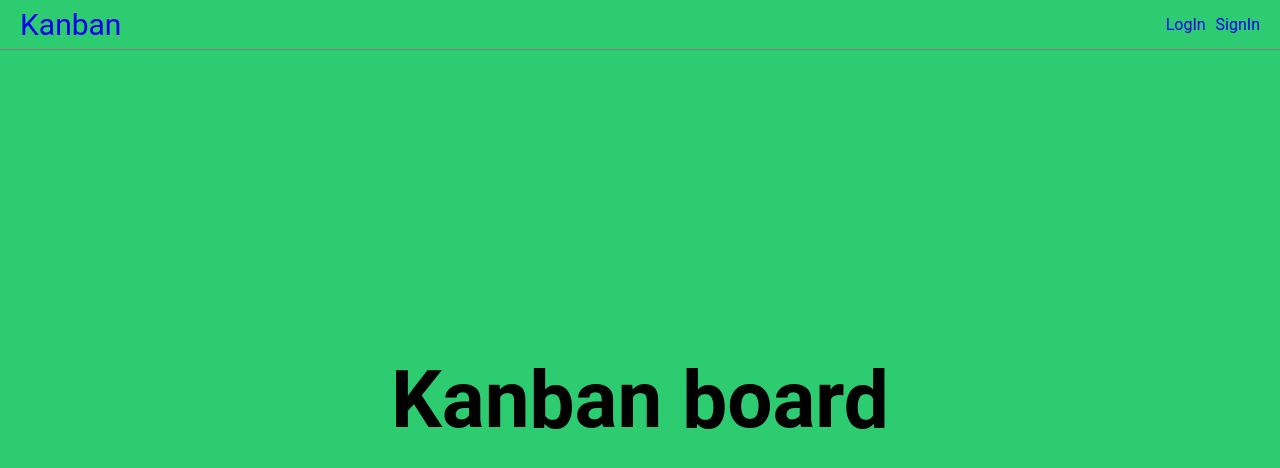
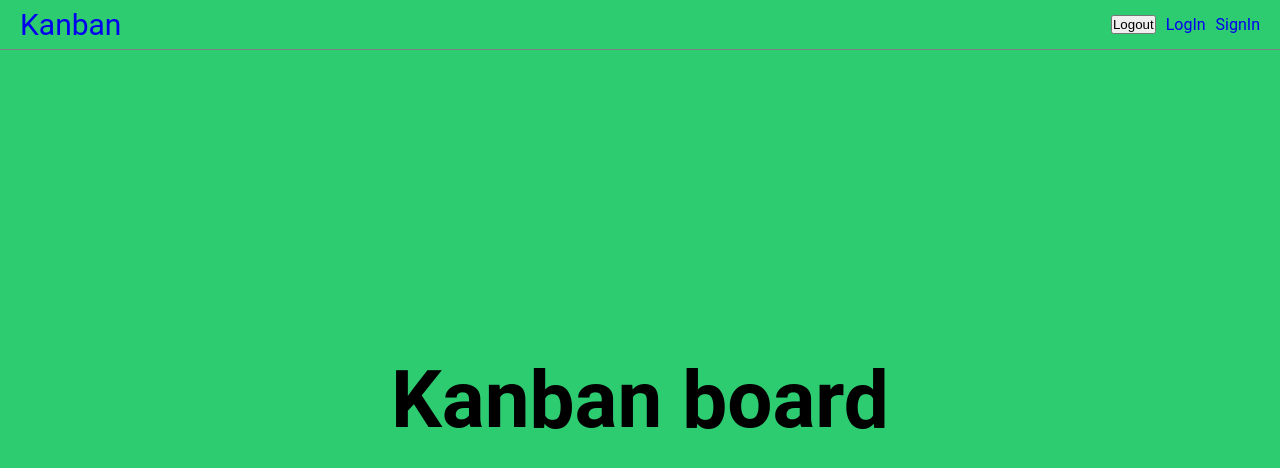
Before and after one commit to PawelPyc154/Kanban, a React (Create React App) app: page /home in a window 1280 px wide. Shown: the top 468 px of the page. Built offline with nearby package versions, Linux system fonts and the light colour scheme; no server answers.

Commit message:
add logout button

```diff
--- /dev/null
+++ b/src/components/navigation/LogoutButton.tsx
@@ -0,0 +1,19 @@
+import React from 'react';
+import { useDispatch } from 'react-redux';
+import { setLogOut } from '../../state/auth/action';
+
+export interface LogoutButtonProps {}
+
+const LogoutButton: React.FC<LogoutButtonProps> = () => {
+  const dispatch = useDispatch();
+  const handleClick = () => {
+    dispatch(setLogOut());
+  };
+  return (
+    <button type="button" onClick={() => handleClick()}>
+      Logout
+    </button>
+  );
+};
+
+export default LogoutButton;
--- a/src/components/navigation/Navigation.tsx
+++ b/src/components/navigation/Navigation.tsx
@@ -1,6 +1,7 @@
 import React from 'react';
 import { NavLink } from 'react-router-dom';
 import styled from 'styled-components';
+import LogoutButton from './LogoutButton';
 
 export interface NavigationProps {}
 
@@ -9,6 +10,7 @@ const Navigation: React.FC<NavigationProps> = () => (
     <LogoLink to="/home" activeClassName="activeLink">
       Kanban
     </LogoLink>
+    <LogoutButton />
     <NavLinkStyled to="/login">LogIn</NavLinkStyled>
     <NavLinkStyled to="/signin">SignIn</NavLinkStyled>
   </Nav>
```
